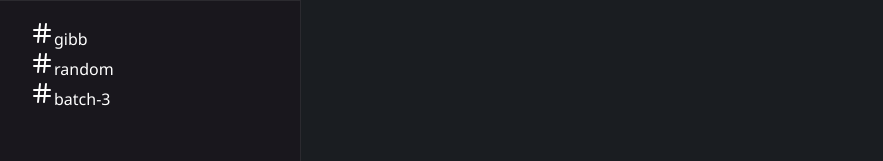
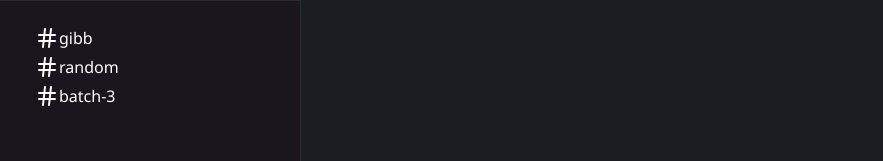
Before and after one commit to EmilMattssonTech/slack-clone, a React (Vite) app: page / in a window 1280 px wide. Shown: the top 161 px of the page, without its empty margins (0-883 px from the left). Built offline with nearby package versions, Linux system fonts and the light colour scheme.

Commit message:
minor change

```diff
--- a/src/components/Sidebar/SidebarChanels.css
+++ b/src/components/Sidebar/SidebarChanels.css
@@ -4,7 +4,16 @@
   overflow-y: scroll;
   padding-left: 30px;
   padding-top: 20px;
-  gap: 10px;
   width: 300px;
   border-top: 1px solid rgb(43, 42, 47);
 }
+
+.channel {
+  display: flex;
+  align-items: center;
+  margin: 5px;
+}
+
+Hash {
+  width: 200px;
+}
--- a/src/components/Sidebar/SidebarChanels.jsx
+++ b/src/components/Sidebar/SidebarChanels.jsx
@@ -5,15 +5,15 @@ import { Hash } from "react-feather";
 export default function SidebarChanels() {
   return (
     <div className="sidebar-chanels">
-      <h4>
+      <h4 className="channel">
         <Hash />
         gibb
       </h4>
-      <h4>
+      <h4 className="channel">
         <Hash />
         random
       </h4>
-      <h4>
+      <h4 className="channel">
         <Hash />
         batch-3
       </h4>
```
